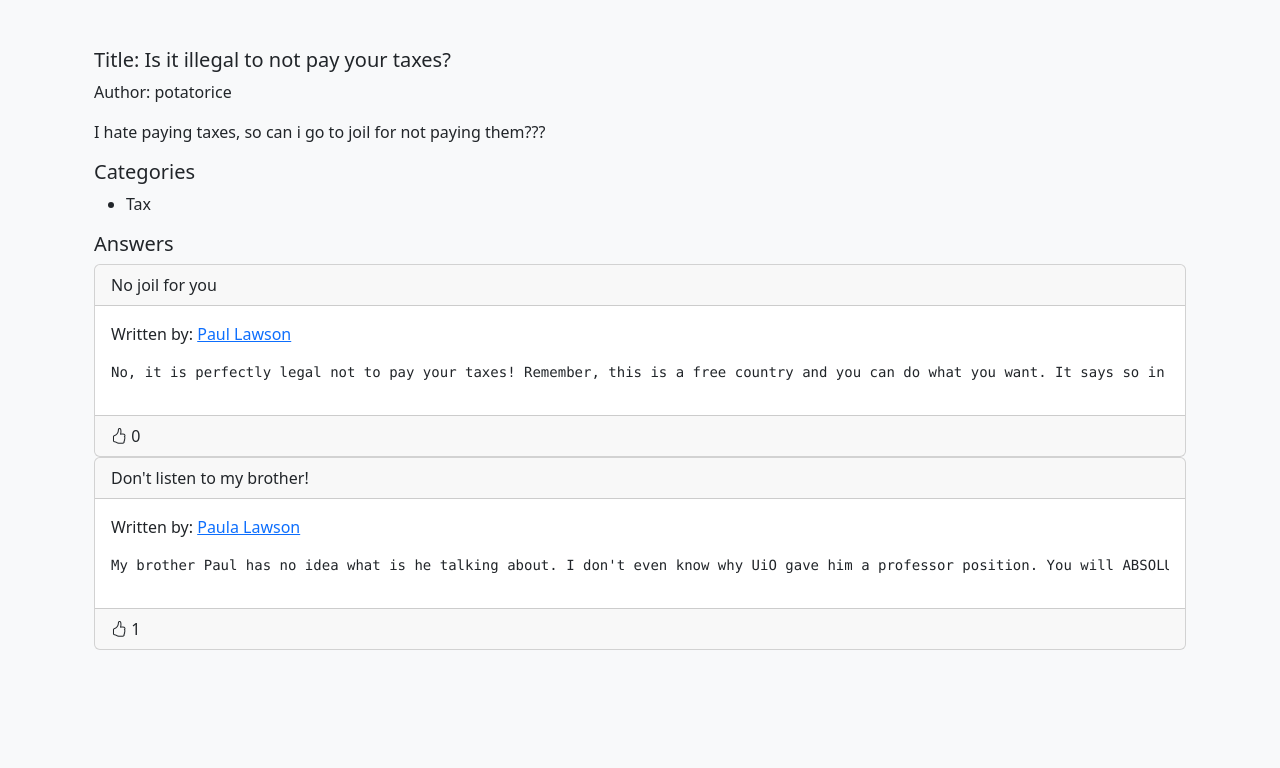
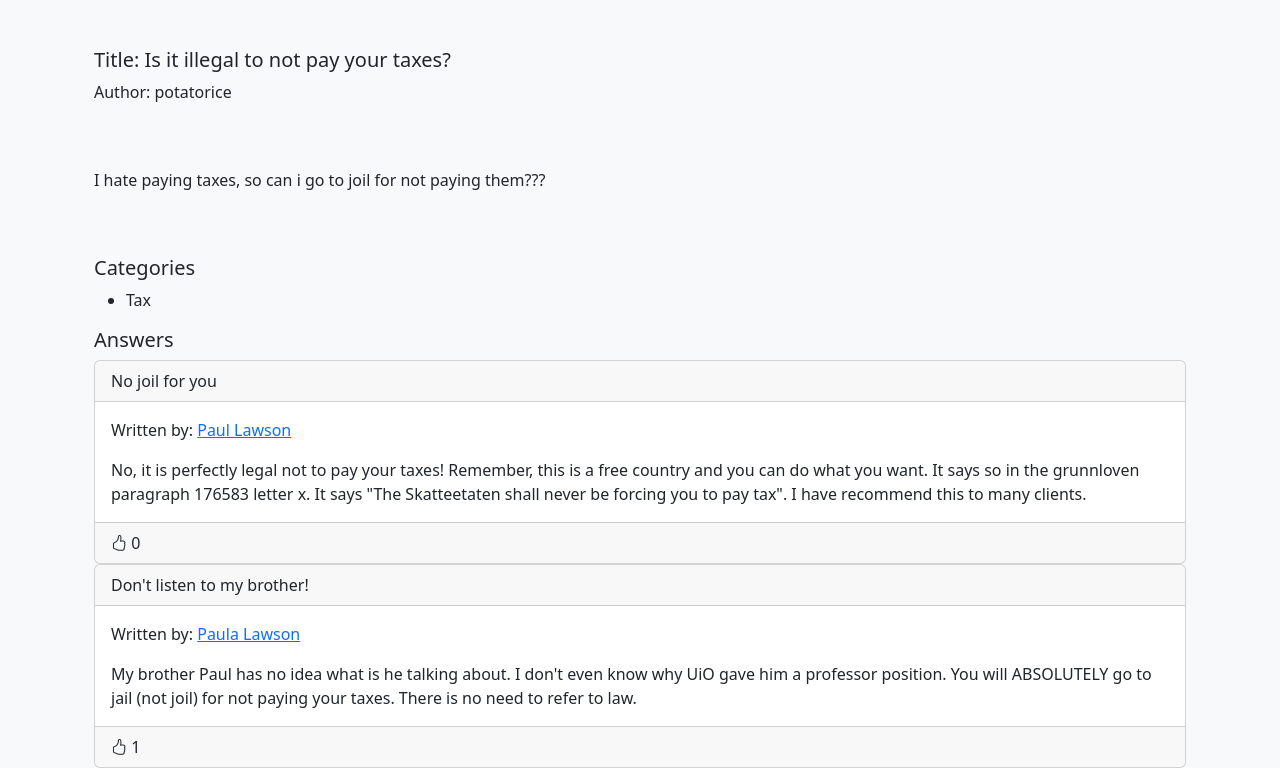
Before and after one commit to Imin-Hsieh/ELE3921-Project, a Django app: page /post/view/1 in a window 1280 px wide. Shown: the part 57-825 px from the top of the page. Before the commit the page ends 707 px from the top, so only its background shows below. Run offline with Django 5.2, Linux system fonts and the light colour scheme; data comes from the database, SQL or seed files in the repository.

Commit message:
Small CSS fix

```diff
--- a/post/templates/post/answer.html
+++ b/post/templates/post/answer.html
@@ -14,7 +14,7 @@
     </div>
     <div class="card-body">
         <p>Written by: <a href="{% url 'view_profile' answer.author.user.id %}">{{ answer.author.user.first_name }} {{ answer.author.user.last_name }}</a></p>
-        <pre>{{ answer.content }}</pre>
+        <div class="post-content">{{ answer.content }}</div>
     </div>
     <div class="card-footer">
         {% if user.is_professional %}
--- a/post/templates/post/view_post.html
+++ b/post/templates/post/view_post.html
@@ -6,7 +6,7 @@
 <div class="container-fluid">
     <h5>Title: {{ post.title }}</h5>
     <p>Author: {{ post.author.user.username }}</p>
-    <div>
+    <div class="post-content">
         {{ post.content|linebreaks }}
     </div>
     <h5>Categories</h5>
--- a/static/css/styles.css
+++ b/static/css/styles.css
@@ -8,3 +8,7 @@
     box-shadow: 0 8px 16px rgba(0, 0, 0, 0.2);
     z-index: 10;
 }
+
+.post-content {
+    white-space: pre-wrap;
+}
```
